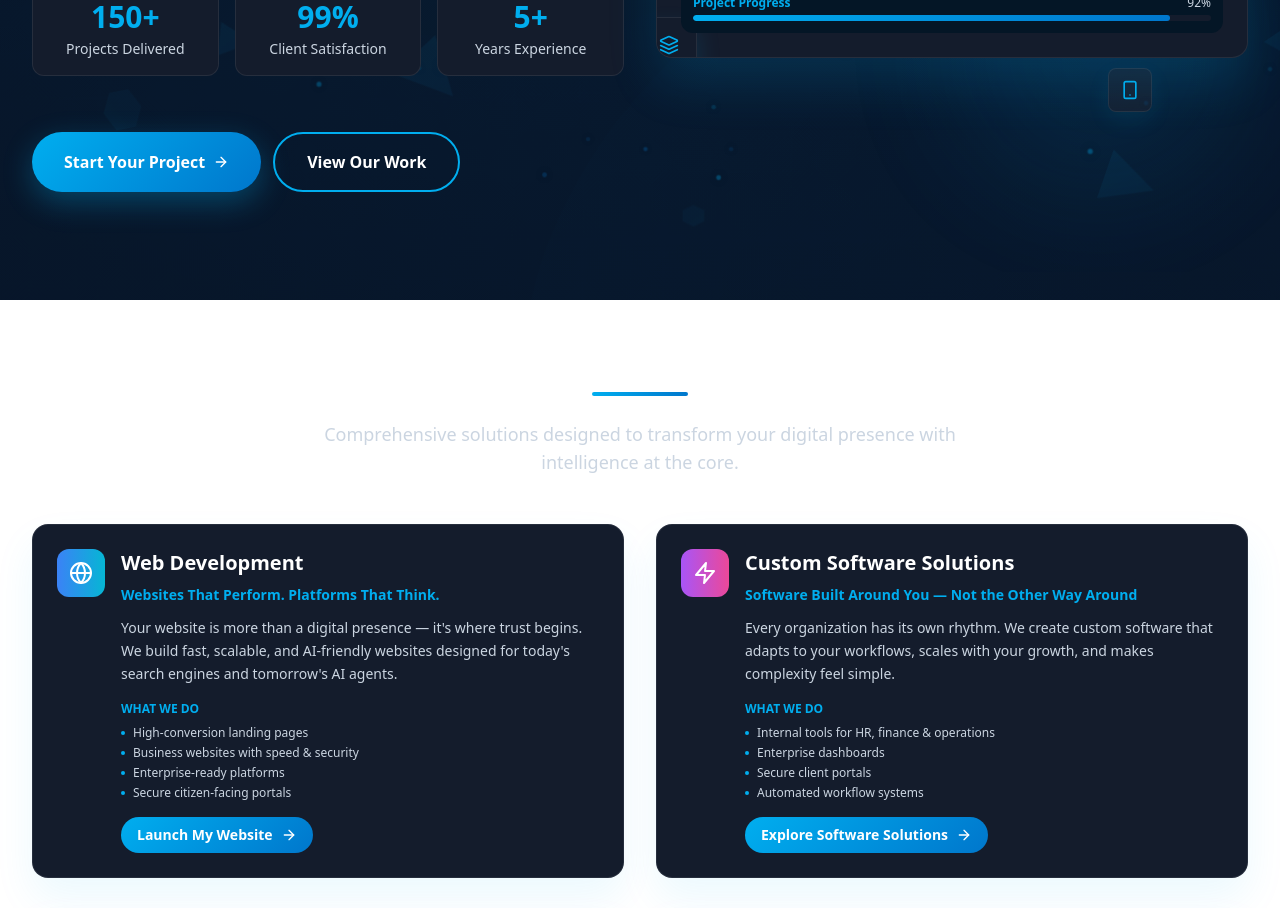
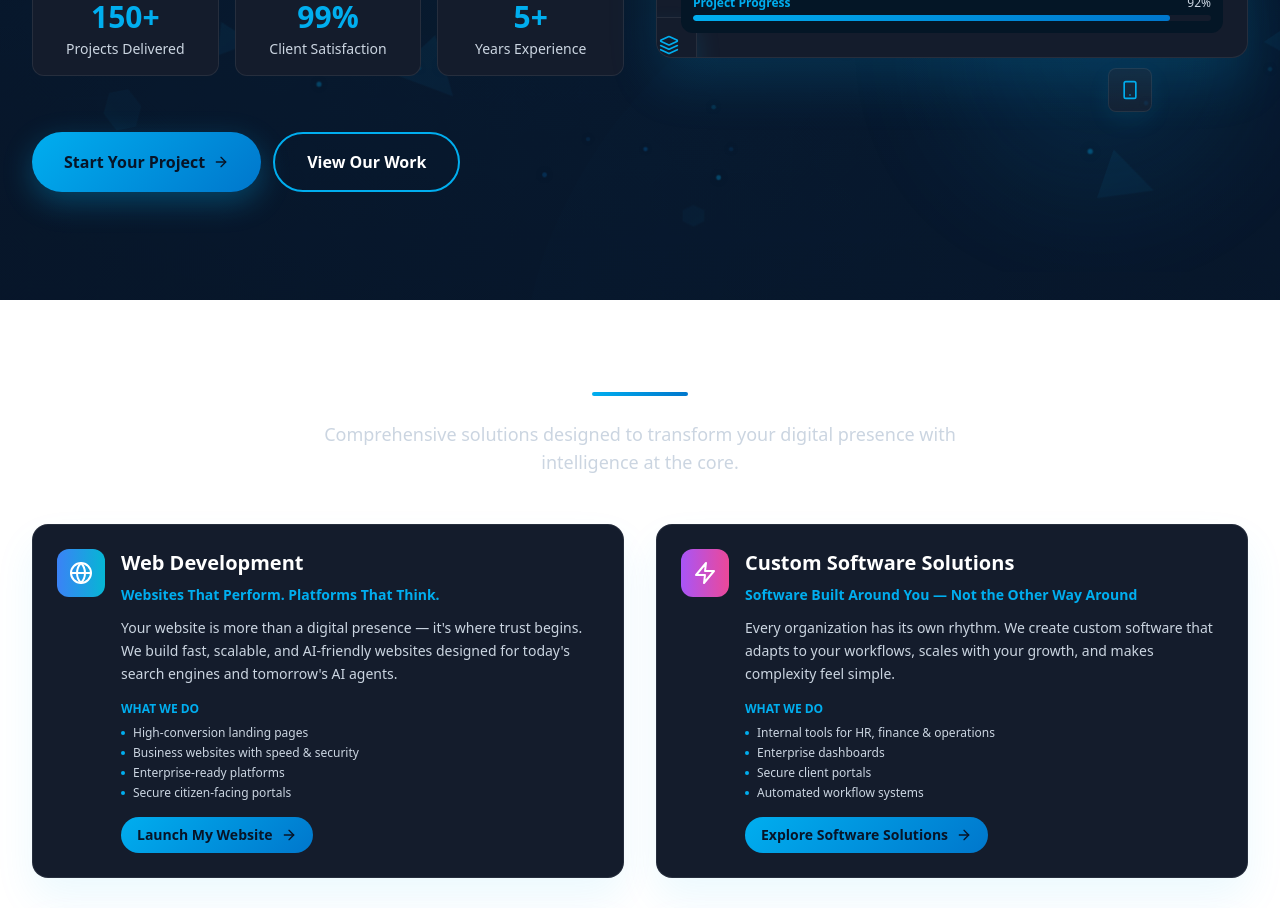
Before and after one commit to ATHARVISM2804/CodeWave, a React (Vite) app: page /services in a window 1280 px wide. Shown: the part 500-1408 px from the top of the page. Built offline with nearby package versions, Linux system fonts and the light colour scheme.

Commit message:
services page

```diff
--- a/src/pages/ServicesPage.tsx
+++ b/src/pages/ServicesPage.tsx
@@ -1,10 +1,12 @@
 import React, { useEffect, useRef, useState } from 'react';
 import { Globe, Zap, Brain, Palette, Smartphone, Shield, Database, TrendingUp, ArrowRight, Sparkles, Target, CheckCircle, Code, Cloud, Lock, Cpu, Layers } from 'lucide-react';
 import { Link } from 'react-router-dom';
+import { useNavigate } from 'react-router-dom';
 
 const ServicesPage: React.FC = () => {
   const [isVisible, setIsVisible] = useState(false);
   const sectionRef = useRef<HTMLElement>(null);
+  const navigate = useNavigate();
 
   useEffect(() => {
     const observer = new IntersectionObserver(
@@ -266,10 +268,17 @@ const ServicesPage: React.FC = () => {
                   <button className="group px-8 py-4 rounded-full font-semibold text-base flex items-center justify-center gap-2 transform hover:scale-105 transition-all duration-300 shadow-xl hover:shadow-2xl"
                     style={{
                       background: 'linear-gradient(135deg, var(--accent-primary), var(--accent-secondary))',
-                      color: 'var(--text-primary)',
+                      color: 'var(--bg-primary)',
                       boxShadow: '0 10px 30px rgba(var(--accent-primary-rgb), 0.3)'
                     }}
-                    onClick={() => window.location.href = '/contact'}
+                    onClick={() => {
+                  navigate('/contact#contact-form');
+                  // Optionally, scroll after navigation (if needed)
+                  setTimeout(() => {
+                    const el = document.getElementById('contact-form');
+                    if (el) el.scrollIntoView({ behavior: 'smooth' });
+                  }, 100);
+                }}
                   >
                     <span>Start Your Project</span>
                     <ArrowRight className="w-4 h-4 group-hover:translate-x-1 transition-transform" />
@@ -467,7 +476,7 @@ const ServicesPage: React.FC = () => {
                         className="inline-flex items-center gap-2 px-4 py-2 rounded-full text-sm font-semibold transition-all duration-300 hover:scale-105"
                         style={{
                           background: 'linear-gradient(135deg, var(--accent-primary), var(--accent-secondary))',
-                          color: 'var(--text-primary)'
+                          color: 'var(--bg-primary)'
                         }}
                       >
                         {service.ctaText}
@@ -533,7 +542,7 @@ const ServicesPage: React.FC = () => {
                 <div className="relative z-10">
                 <div className="w-10 h-10 rounded-lg flex items-center justify-center mx-auto mb-3 magnetic-effect"
                   style={{ background: 'linear-gradient(to right, var(--accent-primary), var(--accent-secondary))' }}>
-                  <service.icon className="w-5 h-5" style={{ color: 'var(--text-primary)' }} />
+                  <service.icon className="w-5 h-5" style={{ color: 'var(--bg-primary)' }} />
                 </div>
                 <h3 className="text-base font-bold mb-2 group-hover:text-[var(--accent-primary)] transition-colors duration-300" style={{ color: 'var(--text-primary)' }}>{service.title}</h3>
                 <p className="text-sm leading-relaxed" style={{ color: 'var(--text-secondary)' }}>{service.description}</p>
@@ -595,7 +604,7 @@ const ServicesPage: React.FC = () => {
                     <div className="relative z-10">
                     <div className="text-center">
                       <div className="w-12 h-12 rounded-full flex items-center justify-center mx-auto mb-3 font-bold text-sm magnetic-effect"
-                        style={{ background: 'linear-gradient(to right, var(--accent-primary), var(--accent-secondary))', color: 'var(--text-primary)' }}>
+                        style={{ background: 'linear-gradient(to right, var(--accent-primary), var(--accent-secondary))', color: 'var(--bg-primary)' }}>
                         {step.step}
                       </div>
                       <h3 className="text-base font-bold mb-2 group-hover:text-[var(--accent-primary)] transition-colors duration-300" style={{ color: 'var(--text-primary)' }}>{step.title}</h3>
```
